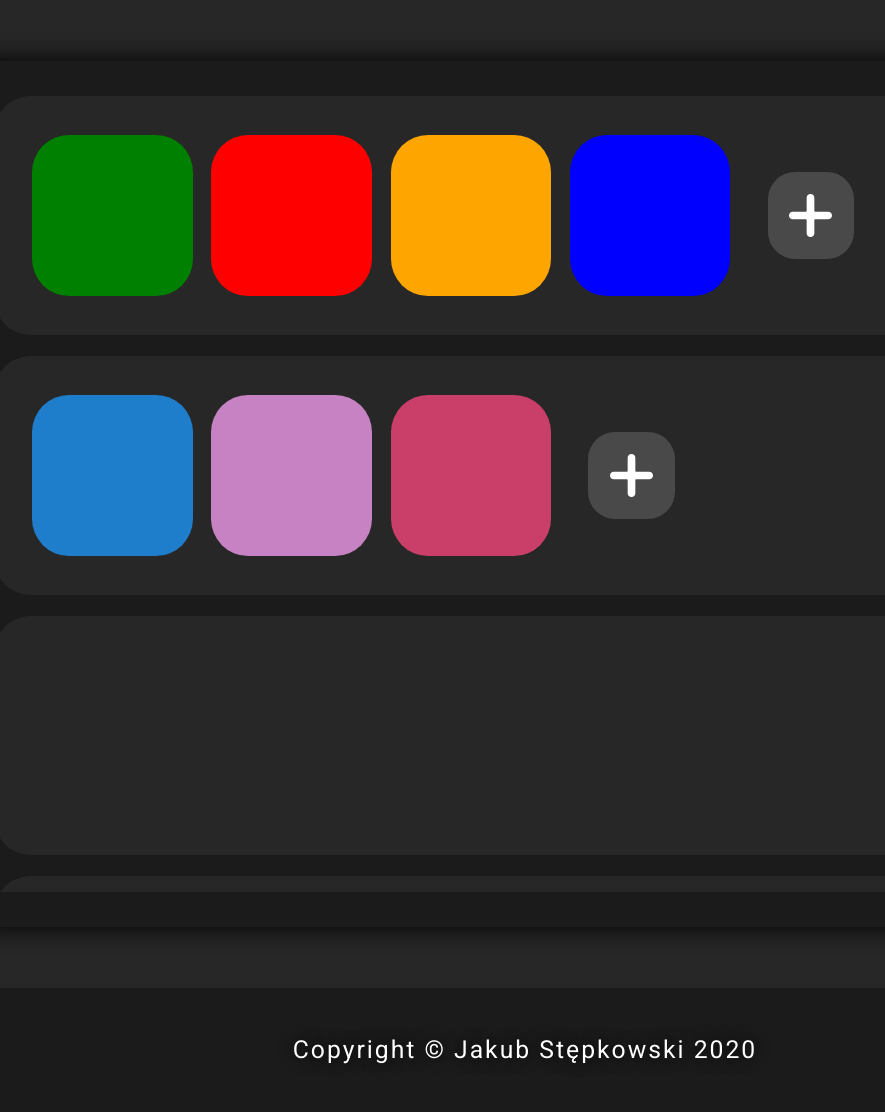
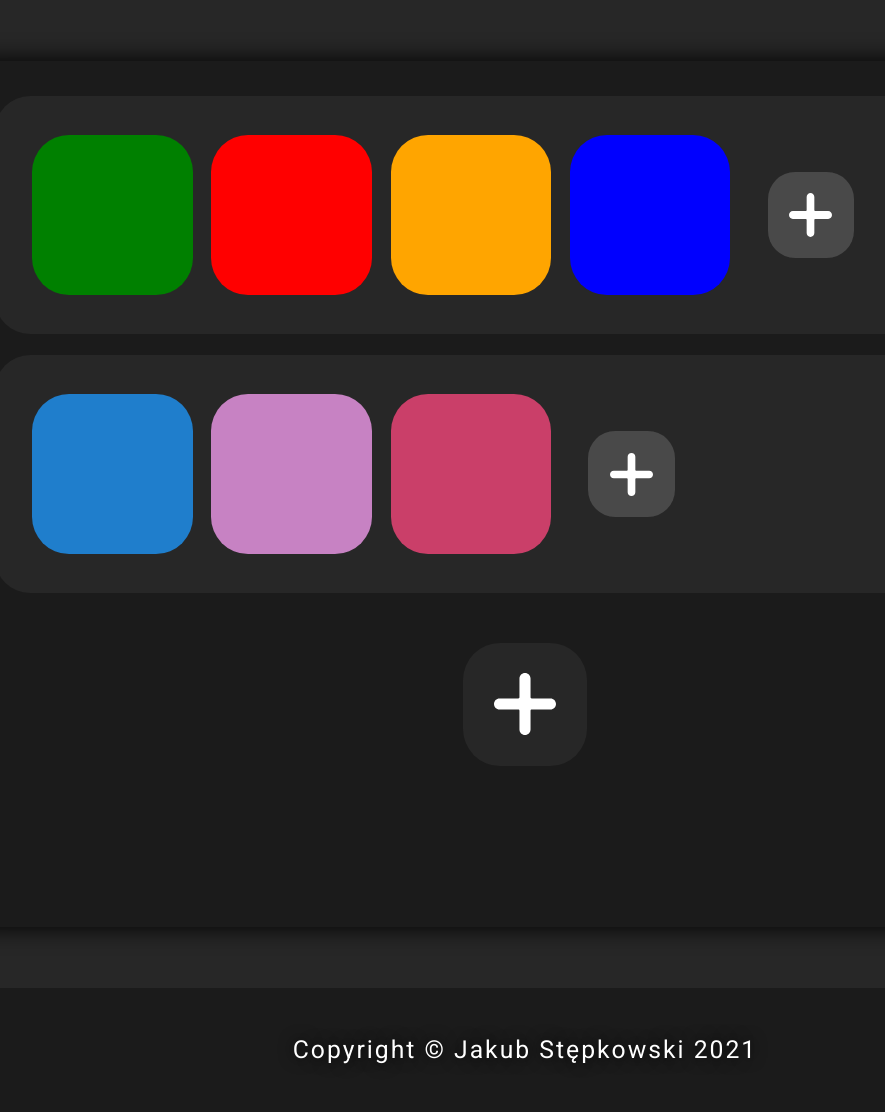
Before and after one commit to stepkos/color-organizer, a PHP site: page / in a window 1280 px wide. Shown: the part 124-1236 px from the top of the page, without its empty margins (115-1000 px from the left). Run offline with PHP 8.4, Linux system fonts and the light colour scheme.

Commit message:
add palet

```diff
--- a/index.html
+++ b/index.html
@@ -61,35 +61,19 @@
                         </div>
 
                         <div class="tile add">
-                            <img src="icons/add.svg" alt="add">
+                            <img src="icons/add.svg" alt="Add">
                         </div>
-
 
                     </article>
 
-                    <article>
+                    <div class="addPalet">
+                        <img src="icons/add.svg" alt="Add Palet">
+                    </div>
 
 
-
-                    </article>
-
-                    <article>
-
-
-
-                    </article>
-
-                    <article>
-
-
-
-                    </article>
-
-                    <article>
-
-
-
-                    </article>
+                    <!-- <article></article> -->
+                    <!-- <article></article> -->
+                    <!-- <article></article> -->
 
                 </div>
 
@@ -98,7 +82,7 @@
     </main>
 
     <footer class="footer">
-        <h3>Copyright &copy; Jakub Stępkowski 2020</h3>
+        <h3>Copyright &copy; Jakub Stępkowski 2021</h3>
     </footer>
 
     <script src="autoCopy.js"></script>
--- a/style.css
+++ b/style.css
@@ -63,17 +63,17 @@ h3 {
 }
 
 .scrolling > article {
-    width: 95%;
-    height: 30%;
+    width: 80vw;
+    height: 29.9%;
     border-radius: 35px;
-    margin-bottom: 2%;
+    margin: 0 0 2% 0;
     background-color: #272727;
     display: flex;
 }
 
-.scrolling > article:last-child {
-    margin-bottom: 0;
-}
+/* .scrolling > article:last-child { */
+    /* margin-bottom: 0; */
+/* } */
 
 .tile {
     width: 13vmin;
@@ -134,6 +134,27 @@ h3 {
     filter: invert(100%);
 }
 
+.addPalet {
+    width: 10vmin;
+    height: 10vmin;
+    margin: 0 auto;
+    margin-top: 4vmin;
+    border-radius: 3vmin;
+    display: flex;
+    background-color: #272727;
+}
+
+.addPalet:hover {
+    background-color: #21a821;
+    cursor: pointer;
+}
+
+.addPalet img {
+    margin: auto;
+    width: 5vmin;
+    filter: invert(100%);
+}
+
 .footer {
     width: 100vw;
     height: 10vh;
```
